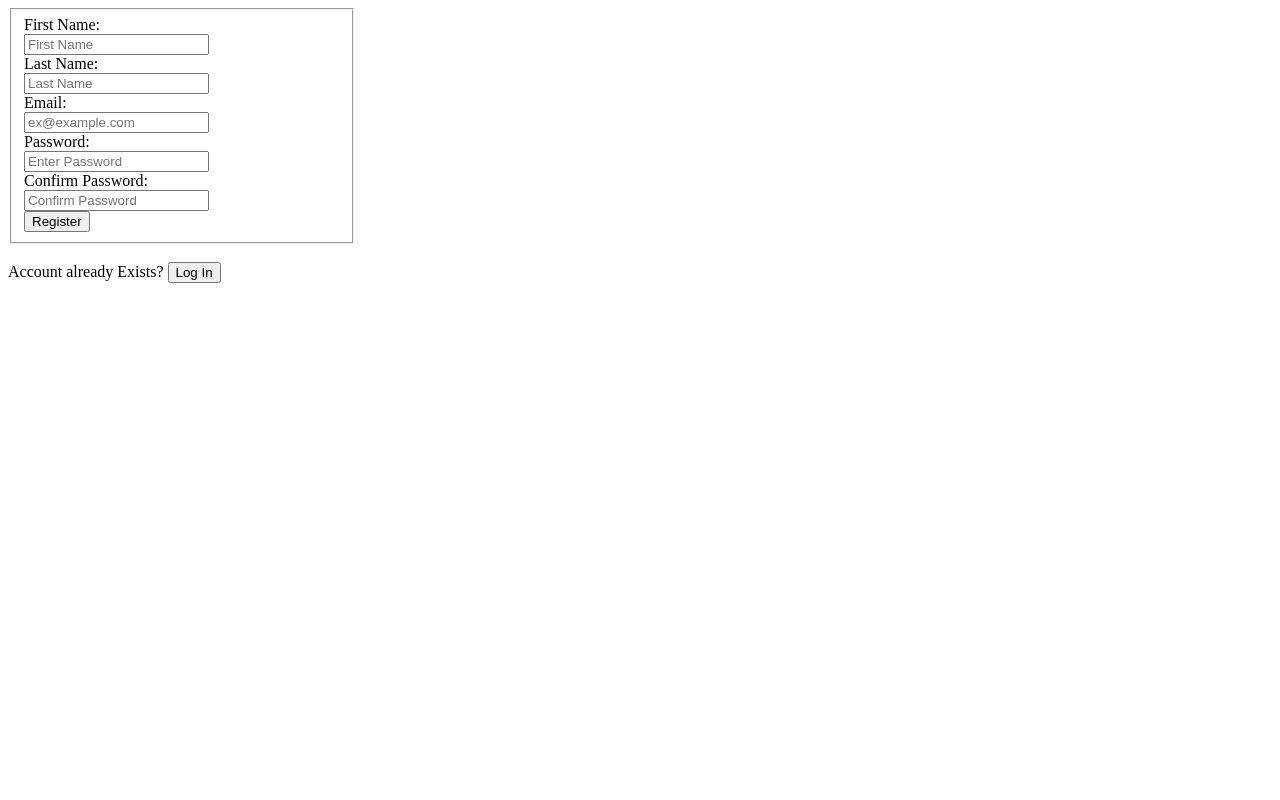
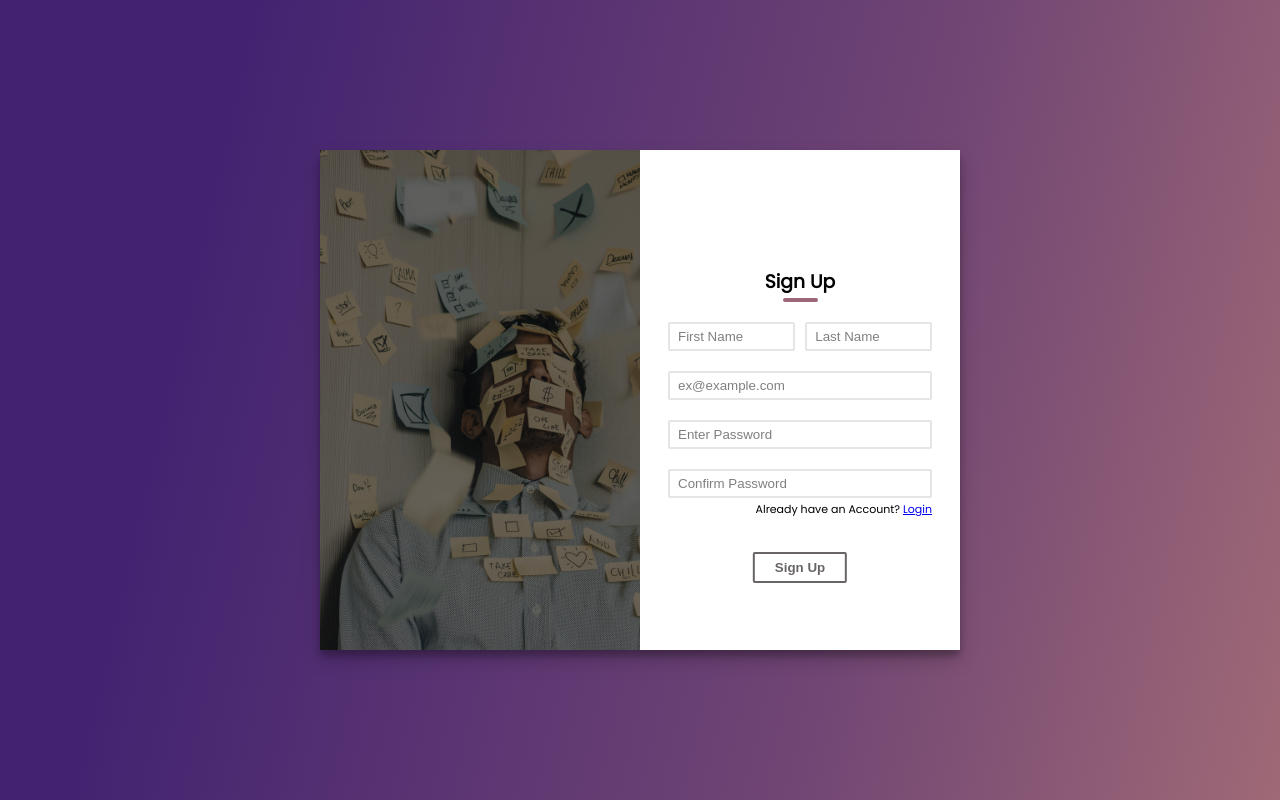
Before and after one commit to ChakradharG/GetItDone, a Flask app: page /auth/signup in a window 1280 px wide. Run offline with Flask 2, Linux system fonts and the light colour scheme; parts of the project's set-up code (start-up, migrations or seed data) failed here and were passed over.

Commit message:
UI changes

```diff
--- /dev/null
+++ b/website/static/CSS/base.css
@@ -0,0 +1,141 @@
+* {
+	padding: 0;
+	margin: 0;
+	box-sizing: border-box;
+}
+
+body{
+	background: linear-gradient(103.04deg, #432371 17.29%, #714674 66.86%, #9F6976 100%);
+	height: 100vh;
+	width: 100vw;
+	display: flex;
+	justify-content: center;
+}
+
+.base-container {
+	flex-basis: 50%;
+	display: flex;
+	flex-direction: row;
+	align-self: center;
+	box-shadow: 0 10px 20px rgba(0,0,0,0.19), 0 6px 6px rgba(0,0,0,0.23);
+	border-radius: 5px;
+	font-family: 'Poppins';
+}
+
+.login-img {
+	height: 100%;
+	width: 100%;
+	background-repeat: no-repeat;
+	background-size: cover;
+	background-image: linear-gradient(rgba(0,0,0,0.5),rgba(0,0,0,0.5)),url('../IMAGES/login-image.jpg');
+}
+
+.form-container, .image-container {
+	flex: 1;
+	height: 500px;
+}
+
+.form-container{
+	background: white;
+	display: flex;
+	flex-direction: column;
+	align-content: center;
+	justify-content: center;
+}
+
+.login-form, .signup-form {
+	flex-basis: 50%;
+	padding: 10px 14px;
+}
+
+form, form > div {
+	position: relative;
+}
+
+#login > div > input {
+	width: 100%;
+	margin-top: 10px;
+	border-top: none;
+	border-right: none;
+	border-left: none;
+	border-bottom: 2px solid rgba(0,0,0, 0.10);
+	padding: 5px 8px 5px 30px;
+	outline: none;
+	color: #6A6565;
+}
+
+#signup > div > input,.name-container > div > input {
+	width: 100%;
+	margin-top: 10px;
+	padding: 5px 8px;
+	border: 2px solid rgba(0,0,0, 0.10);
+	border-radius: 2px;
+	outline: none;
+	color: #6A6565;
+}
+
+input::placeholder {
+	color: rgba(0,0,0, 0.50);
+}
+
+form > span {
+	float: right;
+	font-size: 11px;
+	margin-top: 3px;
+}
+
+form > button {
+	margin-top: 20px;
+	padding: 6px 20px;
+	background: transparent;
+	border: 2px solid #6A6565;
+	border-radius: 2px;
+	font-weight: bold;
+	color: #6A6565;
+	position: absolute;
+	bottom: -50px;
+	left: 50%;
+	transform: translateX(-50%);
+
+}
+
+form > button:hover {
+	cursor: pointer;
+	background: #6A6565;
+	color: #fff;
+	transition: .1s ease-out;
+}
+
+.card-name {
+	text-align: center;
+}
+
+.card-name-ul {
+	height: 4px;
+	margin-top: 2px;
+	margin-left: auto;
+	margin-right: auto;
+	background: #9C6776;
+	width: 35px;
+	border: none;
+	border-radius: 5px;
+}
+
+.form-input-image {
+	position: absolute;
+	bottom: 8px;
+}
+
+.input-container {
+	margin-top: 10px;
+}
+
+.name-container {
+	display: flex;
+	flex-direction: row;
+	justify-content: space-between;
+}
+
+.name-container > div {
+	flex-basis: 48%;
+}
--- a/website/templates/base.html
+++ b/website/templates/base.html
@@ -5,6 +5,7 @@
 	<meta charset="UTF-8">
 	<meta http-equiv="X-UA-Compatible" content="IE=edge">
 	<meta name="viewport" content="width=device-width, initial-scale=1.0">
+	<link href="../static/CSS/base.css"  rel="stylesheet" />
 	<title>{% block title %}{% endblock %}</title>
 	{% block head %}{% endblock %}
 </head>
--- a/website/templates/signup.html
+++ b/website/templates/signup.html
@@ -1,12 +1,45 @@
 {% extends "base.html" %}
 {% block title %}Sign Up{% endblock %}
 {% block head %}
+	<link href='https://fonts.googleapis.com/css?family=Poppins' rel='stylesheet'>
 	<script>
 		if (localStorage.getItem('email')) { window.location.href = '/home' }
 	</script>
 {% endblock %}
 {% block body %}
-	<form id="signup">
+	<div class="base-container card">
+		<div class="image-container login-img">
+		</div>
+		<div class="form-container">
+			<div class="signup-form">
+				<h3 class="card-name">Sign Up</h3>
+				<hr class="card-name-ul">
+				<form id="signup" class='card login-form'>
+					<div class="name-container">
+						<div>
+							<input type="text" id="fName" placeholder="First Name" required>
+						</div>
+						<div>
+							<input type="text" id="lName" placeholder="Last Name" required>
+						</div>
+					</div>
+					<div class="input-container">
+						<input type="text" id="email" placeholder="ex@example.com" required>
+					</div>
+					<div class="input-container">
+						<input type="password" id="pwd" placeholder="Enter Password" required>
+					</div>
+					<div class="input-container">
+						<input type="password" id="pwd2" placeholder="Confirm Password" required>
+					</div>
+					<span>Already have an Account? <a href="./">Login</a></span>
+					<br>
+					<button id="signinBtn" type="button">Sign Up</button>
+				</form>
+			</div>
+		</div>
+	</div>
+	<!-- <form id="signup">
 		<fieldset style="width: 25%;">
 			<label for="fName">First Name:</label>
 			<br>
@@ -30,7 +63,7 @@
 			<br>
 			<button id="signupBtn" type="button">Register</button>
 		</fieldset>
-	</form>
+	</form> -->
 
 	<script>
 		document.getElementById('signupBtn').onclick = async () => {
@@ -70,7 +103,4 @@
 			}
 		};
 	</script>
-	<span id="message"></span>
-	<br>
-	<span>Account already Exists? </span><button onclick="window.location.href = './';">Log In</button>
 {% endblock %}
```
Also changed, not shown: website/templates/login.html (+26 -17 lines), website/static/IMAGES/login-image.jpg (added), website/static/IMAGES/pass-icon.png (added), website/static/IMAGES/user-icon.png (added), 1 other file.
